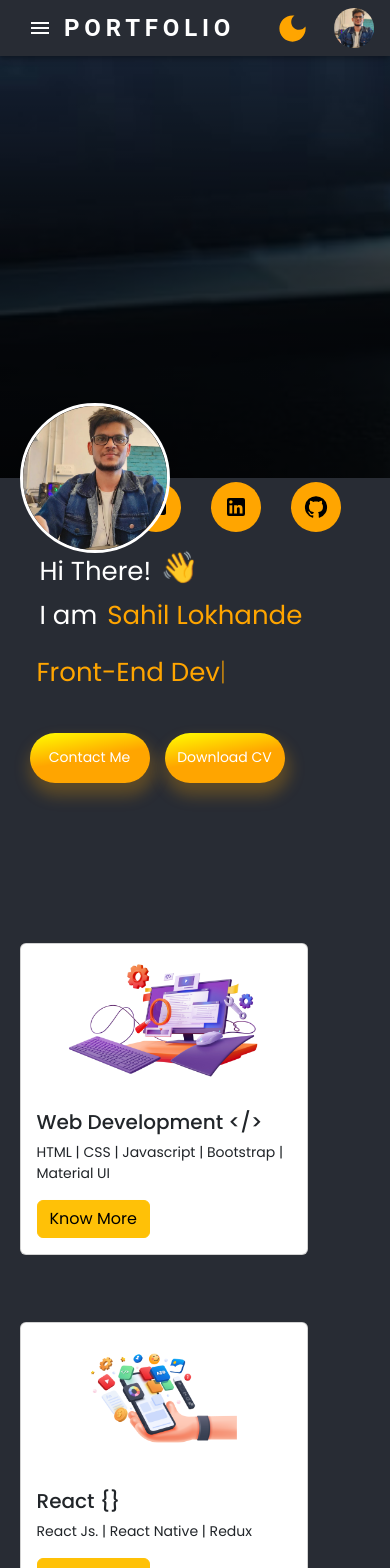
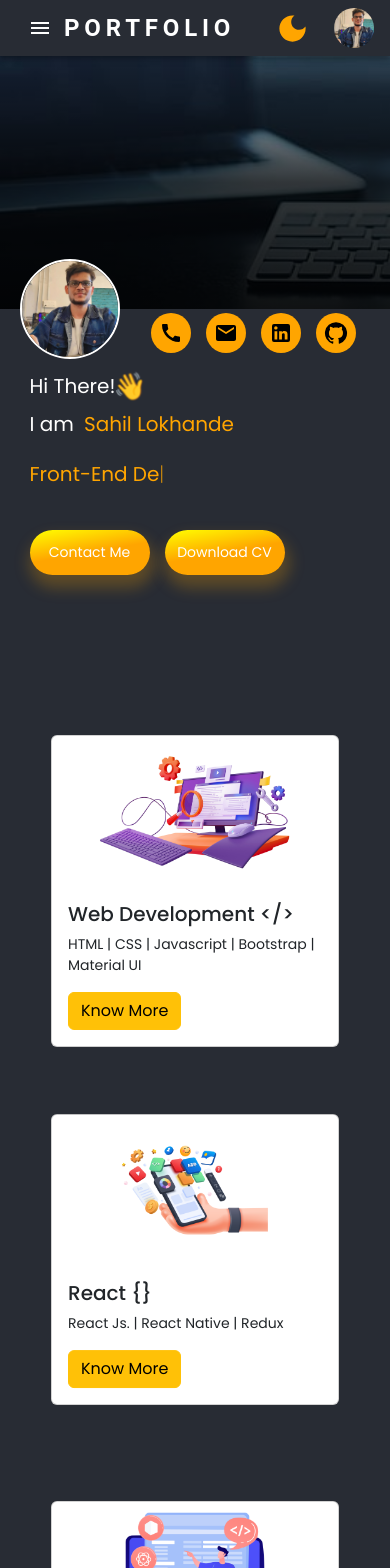
Before and after one commit to Sahil26299/my-portfolio1, a React (Create React App) app: page / in a window 390 px wide. Shown: the top 1568 px of the page. Built offline with nearby package versions, Linux system fonts and the light colour scheme.

Commit message:
Media Querry started for responsive design

```diff
--- a/src/Components/Commons/AppBar.js
+++ b/src/Components/Commons/AppBar.js
@@ -28,7 +28,27 @@ const pages = [{name:'Home', route:'/'}, {name:'Profile', route:'/introduction'}
 function ResponsiveAppBar(props) {
   const [anchorElNav, setAnchorElNav] = React.useState(null);
   const [SelectedTab, setSelectedTab] = React.useState('Home')
-  const Colors = React.useContext(ColorSchema)
+  const Colors = React.useContext(ColorSchema);
+
+  const [windowSize, setWindowSize] = React.useState([
+    window.innerWidth,
+    window.innerHeight,
+  ]);
+
+  React.useEffect(() => {
+    const handleWindowResize = () => {
+      setWindowSize([window.innerWidth, window.innerHeight]);
+      // console.log(window.innerWidth,'window.innerWidth')
+    };
+    // console.log(window.innerWidth)
+
+    window.addEventListener('resize', handleWindowResize);
+
+    return () => {
+      window.removeEventListener('resize', handleWindowResize);
+    };
+  });
+
   const handleOpenNavMenu = (event) => {
     setAnchorElNav(event.currentTarget);
   };
@@ -77,7 +97,7 @@ function ResponsiveAppBar(props) {
                 onClick={handleOpenNavMenu}
                 color="inherit"
               >
-                <MenuIcon />
+                <MenuIcon color={Colors.newVar.TXTColor} />
               </IconButton>
               <Menu
                 id="menu-appbar"
--- a/src/Components/Commons/Home/Home.css
+++ b/src/Components/Commons/Home/Home.css
@@ -1,4 +1,4 @@
-.WrapperHome{
+.WrapperHome {
     display: flex;
     flex-direction: column;
 }
@@ -21,7 +21,7 @@
     font-size: 30px;
 }
 
-.heading1 span {
+#FullNameHome {
     margin-left: 10px;
     margin-right: 10px;
     margin-top: 3px;
@@ -242,22 +242,32 @@
     /* border-right: .075em solid orange; */
     /* animation: typing 2s steps(40, end),
              blink-caret .75s step-end infinite; */
-  }
-  .Cursor{
+}
+
+.Cursor {
     height: 1.5em;
     font-size: 1em;
     font-weight: 300;
     animation: blink-caret .75s step-end infinite
-  }
-  @keyframes blink-caret {
-    from, to { opacity: 0 }
-    50% { opacity: 1 }
-  }
-  .socialIcons{
+}
+
+@keyframes blink-caret {
+
+    from,
+    to {
+        opacity: 0
+    }
+
+    50% {
+        opacity: 1
+    }
+}
+
+.socialIcons {
     font-size: 30px;
     margin-right: 1em;
     background-color: orange;
-    height:50px;
+    height: 50px;
     width: 50px;
     display: flex;
     align-items: center;
@@ -266,8 +276,48 @@
     color: #000;
     transition: background-color 0.25s ease-in-out;
 }
-.socialIcons:hover{
+
+.socialIcons:hover {
     color: #fff;
     background-color: rgba(255, 166, 0, 0);
     border: 2px solid orange;
 }
+
+@media only screen and (max-width:650px) {
+    .socialIcons {
+        height: 40px;
+        width: 40px;
+        margin-right: 0.5em;
+    }
+    .CoverPhoto{
+        height: 30vh;
+        width: 100%;
+        background-size: cover;
+    }
+    .ProfilePict {
+        height: 100px;
+        width: 100px;
+        object-fit: cover;
+        border-radius: 100%;
+        border: 2px solid white;
+        position: absolute;
+        left: 5%;
+        bottom: -50px
+    }
+    .heading1 {
+        font-size: 20px;
+        line-height: 22px;
+    }
+
+    .heading1 p {
+        font-size: 24px;
+    }
+    .typewriter {
+        font-size: 20px;
+        min-height: 0.5em;
+    }
+}
+
+@media only screen and (max-width:450px){
+
+}
--- a/src/Components/Commons/Home/Home.js
+++ b/src/Components/Commons/Home/Home.js
@@ -26,7 +26,10 @@ Images.TaralShowcase13,
 Images.TaralShowcase14,
 Images.TaralShowcase15]
 export default function Home(props) {
-
+    const [windowSize, setWindowSize] = useState([
+        window.innerWidth,
+        window.innerHeight,
+      ]);
     const Colors = useContext(ColorSchema);
     const [text] = useTypewriter({
         words: ['Software Engineer', 'Front-End Developer', 'React Js.', 'React Native', 'Redux'],
@@ -35,6 +38,24 @@ export default function Home(props) {
         deleteSpeed: 50,
         delaySpeed: 2000
     })
+
+    useEffect(() => {
+        const handleWindowResize = () => {
+          setWindowSize([window.innerWidth, window.innerHeight]);
+        //   console.log(window.innerWidth,'window.innerWidth')
+        };
+        // console.log(window.innerWidth)
+
+        window.addEventListener('resize', handleWindowResize);
+
+        return () => {
+          window.removeEventListener('resize', handleWindowResize);
+        };
+      });
+
+      const ScreenWidth = React.useMemo(()=>{
+        return window.innerWidth
+      },[window.innerWidth])
 
     return (
         <div className='WrapperHome' id='Home_ID' style={{ backgroundColor: Colors.newVar.BGColor }} >
@@ -63,17 +84,17 @@ export default function Home(props) {
                         <span style={{ color: Colors.newVar.TXTColor }} >{INTRODUCTION_LINE}</span>  <p className='animate__animated animate__tada animate__infinite' >👋</p>
                     </div>
                     <div className="heading1" >
-                        <span style={{ color: Colors.newVar.TXTColor }} >I am<span style={{ color: 'orange' }} >{FIRST_NAME} {LAST_NAME}</span></span>
+                        <span style={{ color: Colors.newVar.TXTColor }} >I am<span style={{ color: 'orange' }} id={'FullNameHome'} >{FIRST_NAME} {LAST_NAME}</span></span>
                     </div><br />
-                    <div style={{ marginLeft: 7, display: 'inline-block' }} >
+                    <div style={{ display: 'inline-block' }} >
 
                         <p class="typewriter">{text}<span className='Cursor' style={{color:'orange'}} >|</span></p>
 
                     </div>
                     <div style={{ display: 'flex', flexDirection: 'row', alignItems: 'center' }} >
-                        <Button BtnStyle={{ height: 50, width: 120, marginTop: 25, marginRight: 15 }} BtnContent={'Contact Me'} onClick={props.ContactMeClicked} />
+                        <Button BtnStyle={{ height: ScreenWidth>650 ? 50 : 45, width: ScreenWidth>650 ? 140 : 120, marginTop: 25, marginRight: 15 }} BtnContent={'Contact Me'} BtnTxtStyle={{ fontSize: ScreenWidth>650 ? 16 : 14}} onClick={props.ContactMeClicked} />
                         <a href={require('../../../Assets/DownloadFiles/Resume_Sahil.pdf')} download={'Resume_Sahil'} className={'ResumeDownloadLink'} >
-                            <Button BtnStyle={{ height: 50, width: 120, marginTop: 25 }} BtnContent={'Download CV'} />
+                            <Button BtnStyle={{ height: ScreenWidth>650 ? 50 : 45, width: ScreenWidth>650 ? 140 : 120, marginTop: 25 }} BtnContent={'Download CV'} BtnTxtStyle={{ fontSize: ScreenWidth>650 ? 16 : 14}} />
                         </a>
                     </div>
                 </div>
@@ -82,14 +103,14 @@ export default function Home(props) {
                 </div> */}
             </div>
 
-            <Grid className='CardContainer' container spacing={10} marginTop={5} marginBottom={10} >
-                <Grid item lg={4} md={12} >
+            <Grid className='CardContainer' container justifyContent={'center'} spacing={10} marginTop={5} marginBottom={10} >
+                <Grid item lg={4} md={6} sm={12} >
                     <Cards classID={'CardWrapper1'} ReadMorePressed={props.ReadMorePressed_} isDemo={true} ImagePath={Images.DeveloperImageHome} CardTitle={'Web Development </>'} CardContent={'HTML | CSS | Javascript | Bootstrap | Material UI'} CardBtnContent={'Know More'} />
                 </Grid>
-                <Grid item lg={4} md={12} >
+                <Grid item lg={4} md={6} sm={12} >
                     <Cards classID={'CardWrapper2'} ReadMorePressed={props.ReadMorePressed_} isDemo={true} ImagePath={Images.AppDeveloperTheme} CardTitle={'React {}'} CardContent={'React Js. | React Native | Redux '} CardBtnContent={'Know More'} />
                 </Grid>
-                <Grid item lg={4} md={12} >
+                <Grid item lg={4} md={6} sm={12} >
                     <Cards classID={'CardWrapper3'} ReadMorePressed={props.ReadMorePressed_} isDemo={true} ImagePath={Images.PlatformTheme} CardTitle={'Platforms'} CardContent={'VSCode | Git/GitHub | Android Studios | XCode '} CardBtnContent={'Know More'} />
                 </Grid>
             </Grid>
```
Also changed, not shown: 1 other file (tests, documents, lock files or other folders).
